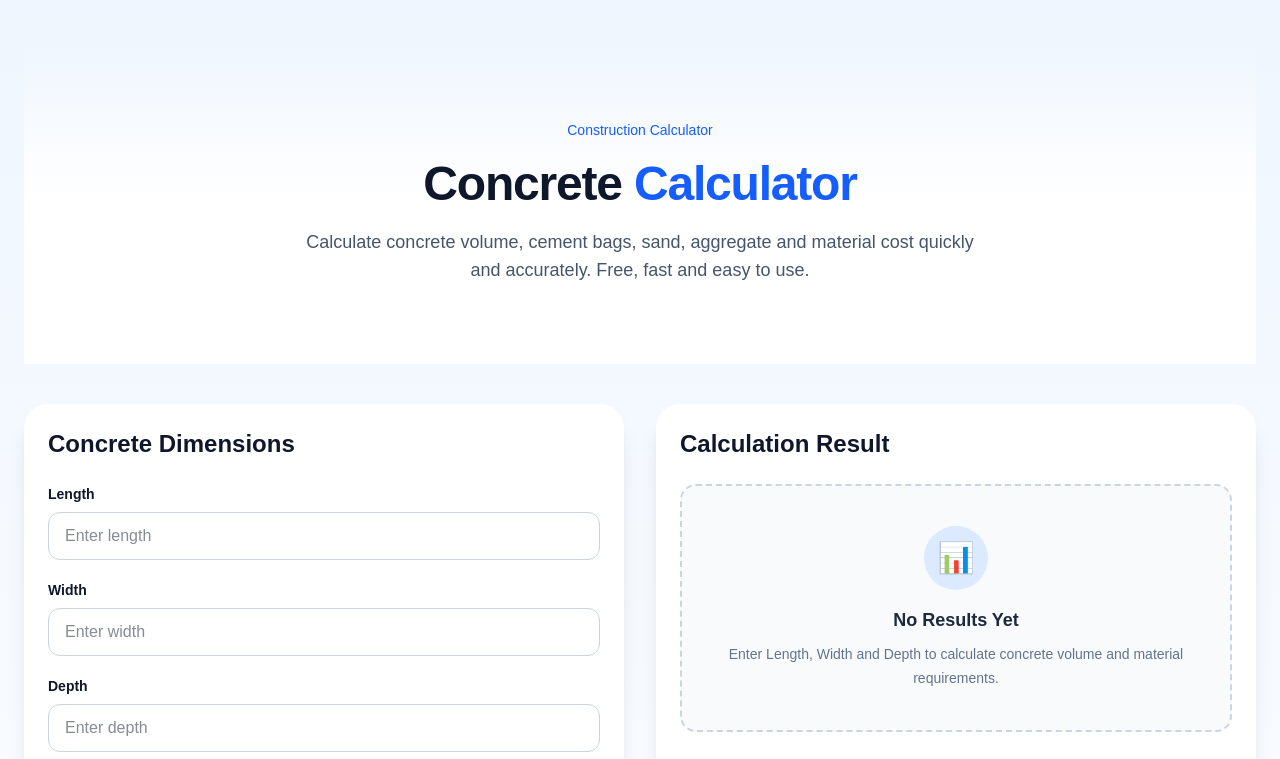
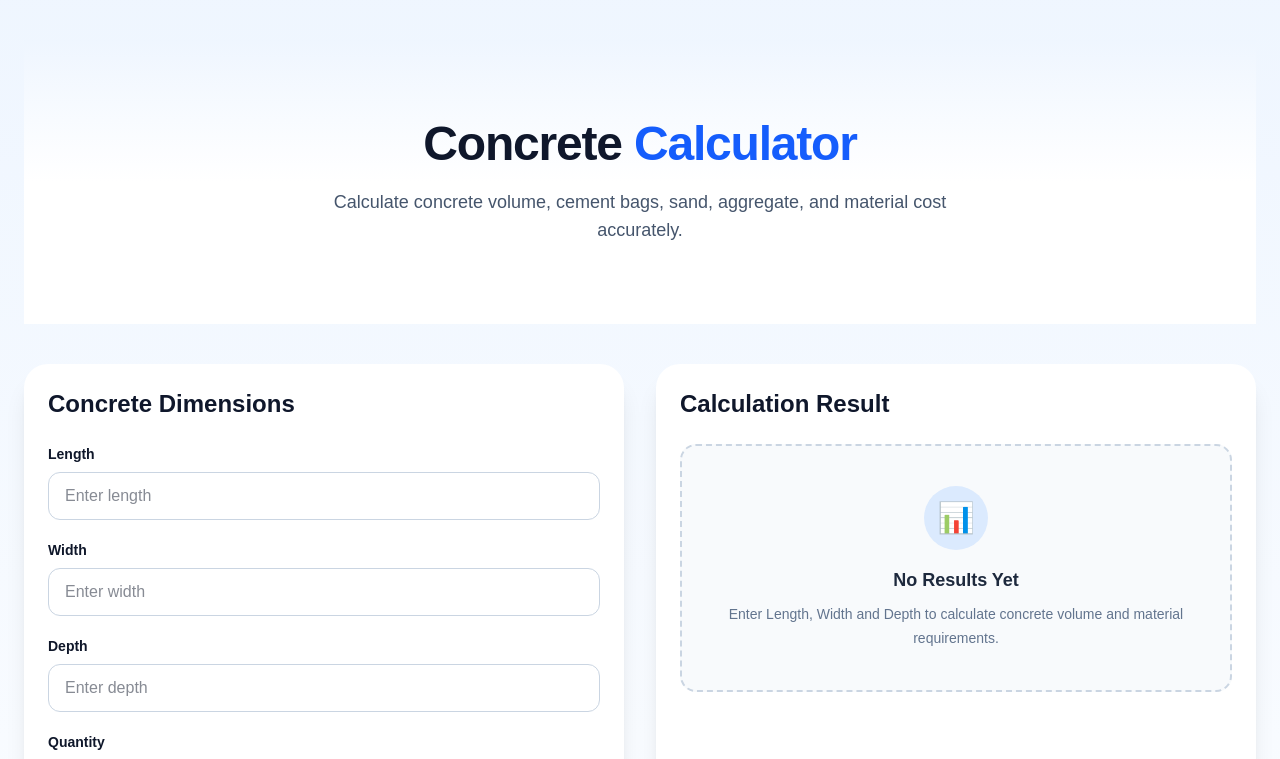
Before and after one commit to km7max-cmd/cornerspan, a Next.js app: page /calculators/concrete in a window 1280 px wide. Shown: the top 759 px of the page. Built offline with nearby package versions, Linux system fonts and the light colour scheme.

Commit message:
Refine description in ConcreteCalculator component
Updated description for ConcreteCalculator to be more concise.

```diff
--- a/app/calculators/concrete/ConcreteCalculator.tsx
+++ b/app/calculators/concrete/ConcreteCalculator.tsx
@@ -280,8 +280,7 @@ const handleClearHistory = () => {
           <CalculatorHero
   title="Concrete"
   highlight="Calculator"
-  description="Calculate concrete volume, cement bags, sand, aggregate and material cost quickly and accurately. Free, fast and easy to use."
-  category="Construction Calculator"
+  description="Calculate concrete volume, cement bags, sand, aggregate, and material cost accurately."
 />
 
           <div className="mt-10 grid gap-8 lg:grid-cols-2">
```
